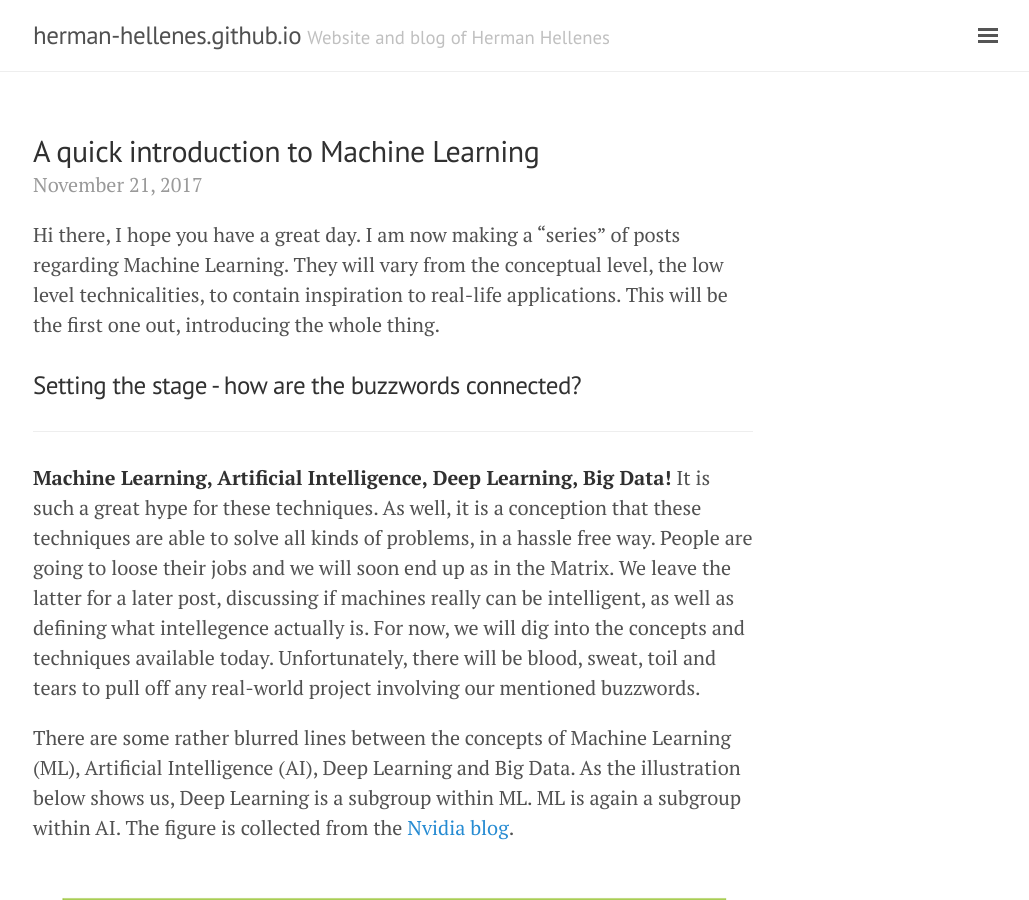
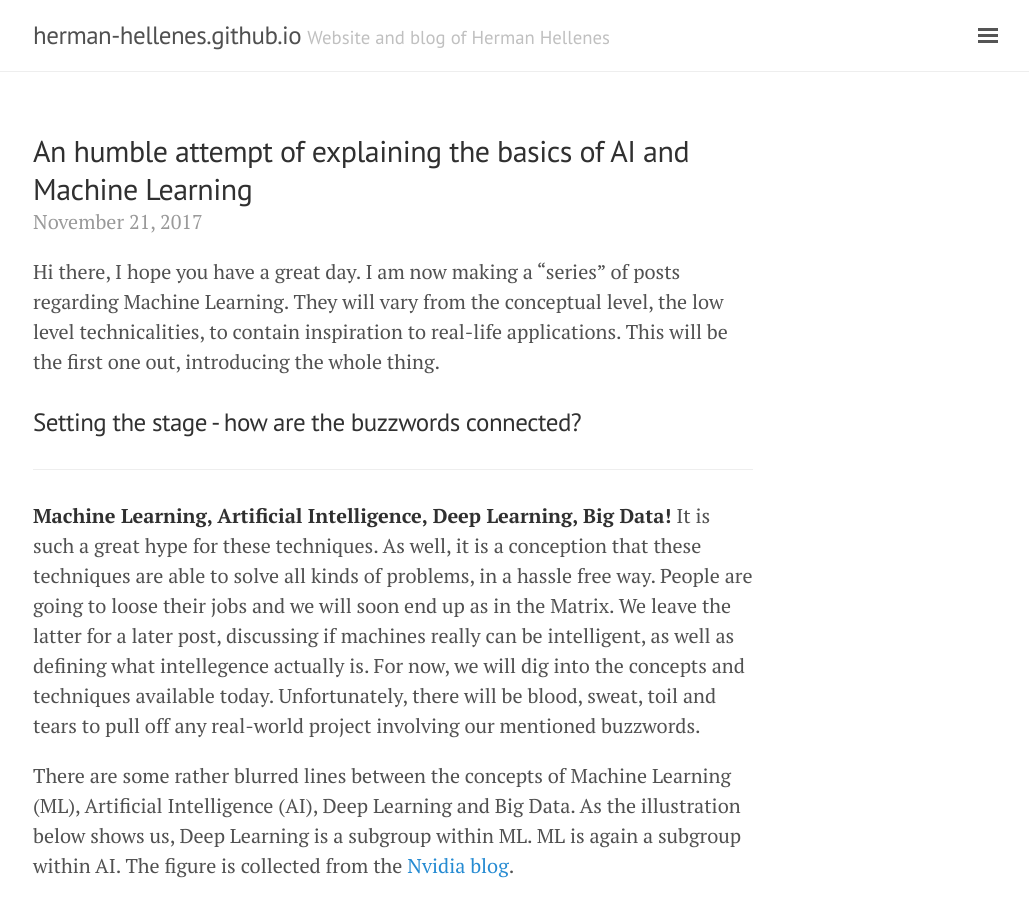
Before and after one commit to herman-hellenes/herman-hellenes.github.io, a Jekyll site: the page built from _posts/2017-09-27-intro-ml.md, in a window 1280 px wide and 900 px high. Shown: the whole window, without its empty margins (247-1276 px from the left). Built offline with Jekyll 4.4.1, drawn with Linux system fonts in a browser that asks for light colours; nearby versions of some CDN libraries; comment, search, counter and statistics services are not loaded.

Commit message:
Update 2017-09-27-intro-ml.md

```diff
--- a/_posts/2017-09-27-intro-ml.md
+++ b/_posts/2017-09-27-intro-ml.md
@@ -1,6 +1,6 @@
 ---
 layout: post
-title: "A quick introduction to Machine Learning"
+title: "An humble attempt of explaining the basics of AI and Machine Learning"
 date: 2017-11-21
 comments: true
 ---
```
